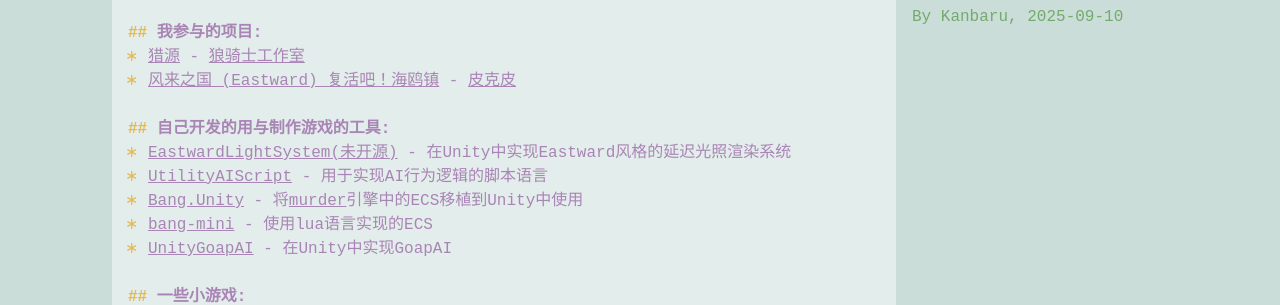
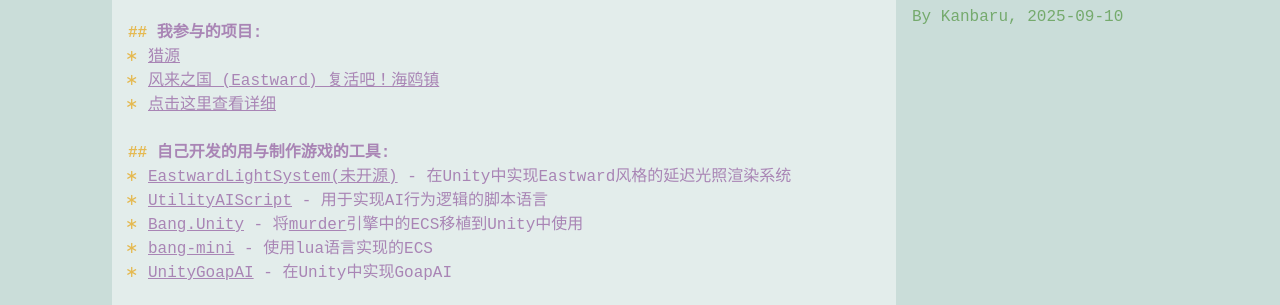
Before and after one commit to lihaochen910/lihaochen910.github.io, a plain HTML site: page about/index.html in a window 1280 px wide. Shown: the part 495-800 px from the top of the page. Drawn offline with Linux system fonts and the light colour scheme; some icons are missing.

Commit message:
update about.

```diff
--- a/about/index.html
+++ b/about/index.html
@@ -66,8 +66,9 @@ Gameplay逻辑开发也能胜任<br>
 正在业余开发UE5游戏</p>
 <h2 id="我参与的项目">我参与的项目:</h2>
 <ul>
-<li><a href="https://store.steampowered.com/app/1078490/Seed_Hunter/">猎源</a> - <a href="/experiences/wolf_knight/">狼骑士工作室</a></li>
-<li><a href="https://store.steampowered.com/app/2305370/_Eastward/">风来之国 (Eastward) 复活吧！海鸥镇</a> - <a href="/experiences/pixpil/">皮克皮</a></li>
+<li><a href="https://store.steampowered.com/app/1078490/Seed_Hunter/">猎源</a></li>
+<li><a href="https://store.steampowered.com/app/2305370/_Eastward/">风来之国 (Eastward) 复活吧！海鸥镇</a></li>
+<li><a href="/experiences/">点击这里查看详细</a></li>
 </ul>
 <h2 id="自己开发的用与制作游戏的工具">自己开发的用与制作游戏的工具:</h2>
 <ul>
```
